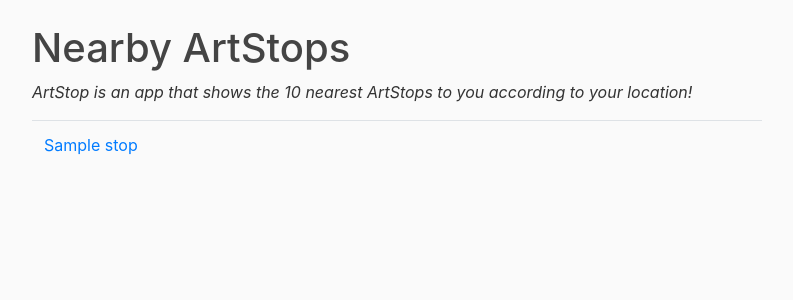
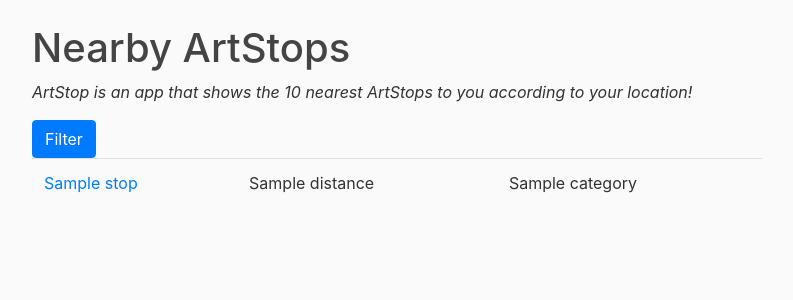
Before and after one commit to ArtStop/ArtStop, a Django app: template stops/templates/stops/index.html in a window 1280 px wide. Shown: the part 56-356 px from the top of the page, without its empty margins (53-846 px from the left). Run offline with Django 3.2, Linux system fonts and the light colour scheme; tables that the repository leaves empty hold one stand-in row (values such as "Sample post"); the template is opened without the code that fills it: values that come from a table or form of the project are taken from there, most other values are stand-ins (such as "Sample title", 1, 10 or a date in 2020); parts of the project's set-up code (start-up, migrations or seed data) failed here and were passed over; some libraries are stand-ins or nearby versions.

Commit message:
Changed to apply filtering

```diff
--- a/stops/templates/stops/index.html
+++ b/stops/templates/stops/index.html
@@ -3,12 +3,17 @@
 {% block content %}
     <h1 class="title">Nearby ArtStops</h1>
     <p class="subtitle"><i>ArtStop is an app that shows the 10 nearest ArtStops to you according to your location!</i></p>
+    <form method="GET">
+        {{ filter.form|crispy }}
+        <button type="submit" class="btn btn-primary">Filter</button>
+    </form>
     {% if stops %}
     <table class="table">
-    {% for stop in stops %}
+    {% for stop in filter.qs %}
         <tr>
         <td> <a href="{% url 'stop-detail' pk=stop.id %}" >{{ stop.name }} </a> </td>
         <td>{{stop.distance}}</td>
+        <td>{{stop.category}}</td>
     {% endfor %}
     </table>
     {% endif %}
```
